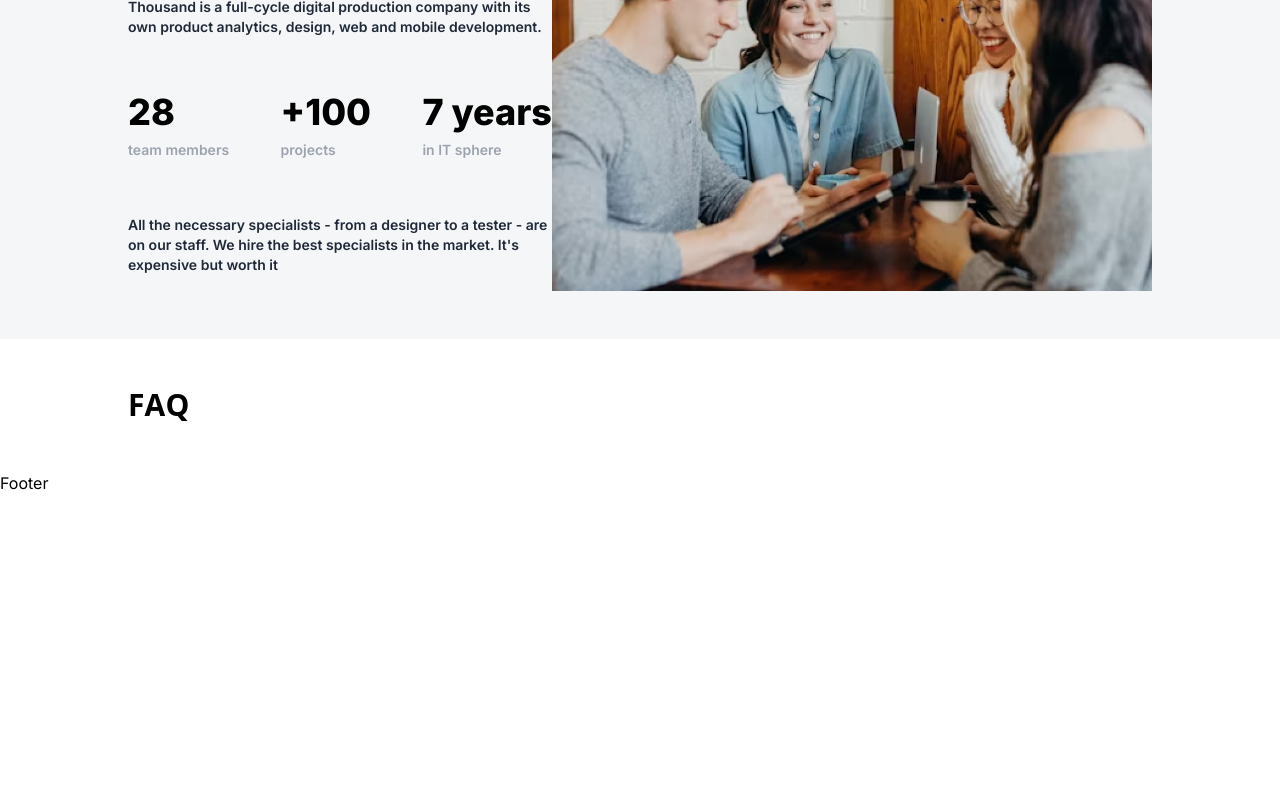
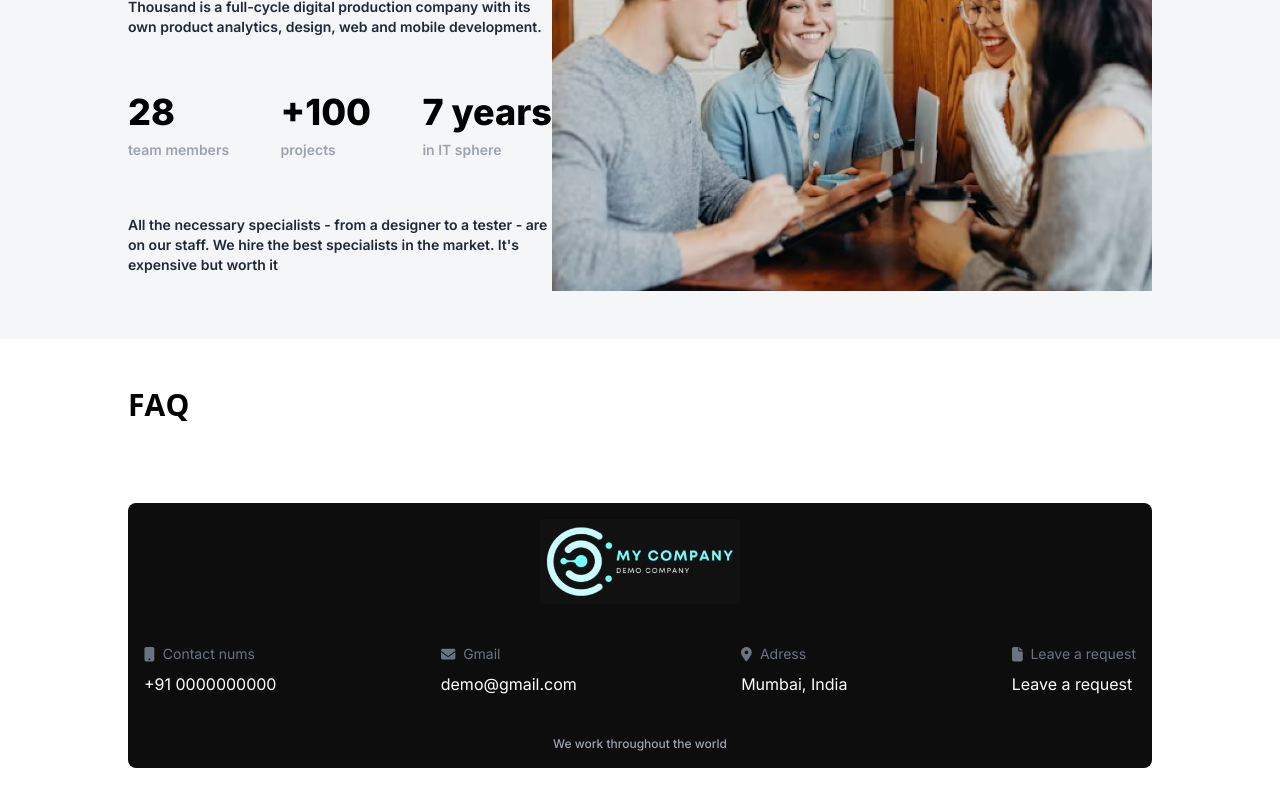
Before and after one commit to abhis12321/filesure-assignment, a Next.js app: page / in a window 1280 px wide. Shown: the part 3898-4698 px from the top of the page. Before the commit the page ends 4393 px from the top, so only its background shows below. Built offline with nearby package versions, Linux system fonts and the light colour scheme.

Commit message:
Footer is completed

```diff
--- a/app/__components/Footer.js
+++ b/app/__components/Footer.js
@@ -1,9 +1,48 @@
+import { faEnvelope, faFile, faLocationDot, faMobileButton } from '@fortawesome/free-solid-svg-icons'
+import { FontAwesomeIcon } from '@fortawesome/react-fontawesome'
+import Image from 'next/image'
 import React from 'react'
 
 export default function Footer() {
-  return (
-    <div className=''>
-      Footer
-    </div>
-  )
+    return (
+        <div className='w-[98%] md:w-[80%] max-w-[1300px] mx-auto flex gap-10 p-4 my-8 flex-col justify-between bg-black/95 rounded-lg'>
+            <div className="w-full flex items-center justify-center">
+                <Image src={'/logo-2.png'} alt='img' height={50} width={200} className='rounded'/>
+            </div>
+            <div className="flex justify-between text-white">
+                <div className="flex flex-col gap-2">
+                    <div className="flex gap-2 items-center text-sm text-gray-500">
+                        <FontAwesomeIcon size='1x' icon={faMobileButton} className='h-[.9rem]' />
+                        <div className="">Contact nums</div>
+                    </div>
+                    <div className="">+91 0000000000</div>
+                </div>
+
+                <div className="flex flex-col gap-2">
+                    <div className="flex gap-2 items-center text-sm text-gray-500">
+                        <FontAwesomeIcon size='1x' icon={faEnvelope} className='h-[.9rem]' />
+                        <div className="">Gmail</div>
+                    </div>
+                    <div className="">demo@gmail.com</div>
+                </div>
+
+                <div className="flex flex-col gap-2">
+                    <div className="flex gap-2 items-center text-sm text-gray-500">
+                        <FontAwesomeIcon size='1x' icon={faLocationDot} className='h-[.9rem]' />
+                        <div className="">Adress</div>
+                    </div>
+                    <div className="">Mumbai, India</div>
+                </div>
+
+                <div className="flex flex-col gap-2">
+                    <div className="flex gap-2 items-center text-sm text-gray-500">
+                        <FontAwesomeIcon size='1x' icon={faFile} className='h-[.9rem]' />
+                        <div className="">Leave a request</div>
+                    </div>
+                    <div className="">Leave a request</div>
+                </div>
+            </div>
+            <p className="text-xs text-gray-400 font-medium text-center mx-auto">We work throughout the world</p>
+        </div>
+    )
 }
```
Also changed, not shown: public/logo-2.png (added).
